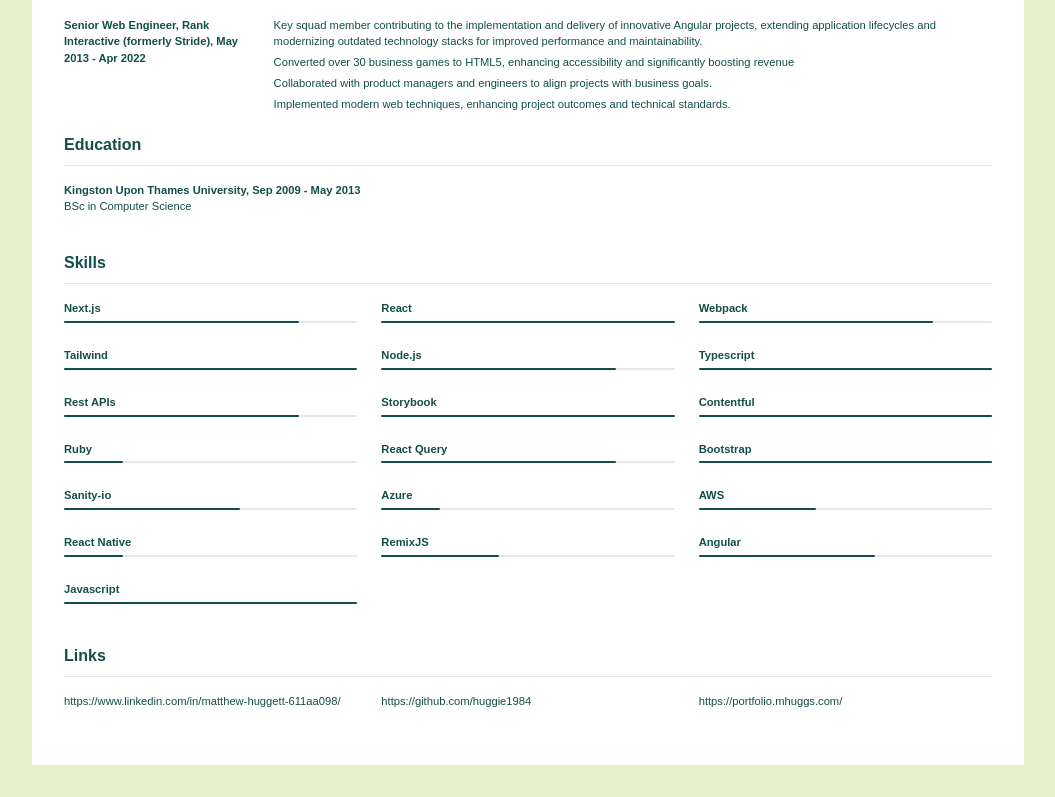
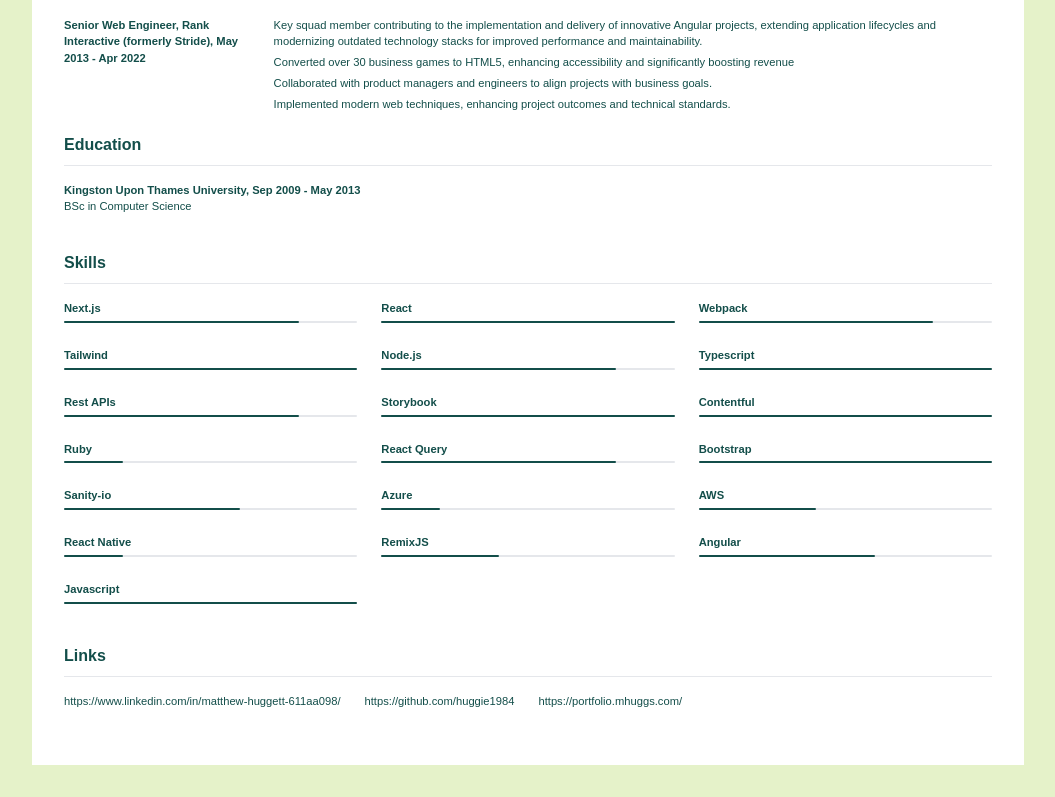
Before and after one commit to huggie1984/portfolio, a Next.js app: page /resume in a window 1280 px wide. Shown: the part 787-1584 px from the top of the page, without its empty margins (112-1167 px from the left). Built offline with nearby package versions, Linux system fonts and the light colour scheme.

Commit message:
Fix resume links spacing

```diff
--- a/app/resume/page.tsx
+++ b/app/resume/page.tsx
@@ -294,7 +294,7 @@
             </section>
 
             <SectionTitle title="Links" />
-            <section className="w-full mb-6 grid grid-cols-3 gap-6">
+            <section className="w-full mb-6 flex flex-wrap gap-6">
               <a href="https://www.linkedin.com/in/matthew-huggett-611aa098/">
                 https://www.linkedin.com/in/matthew-huggett-611aa098/
               </a>
```
